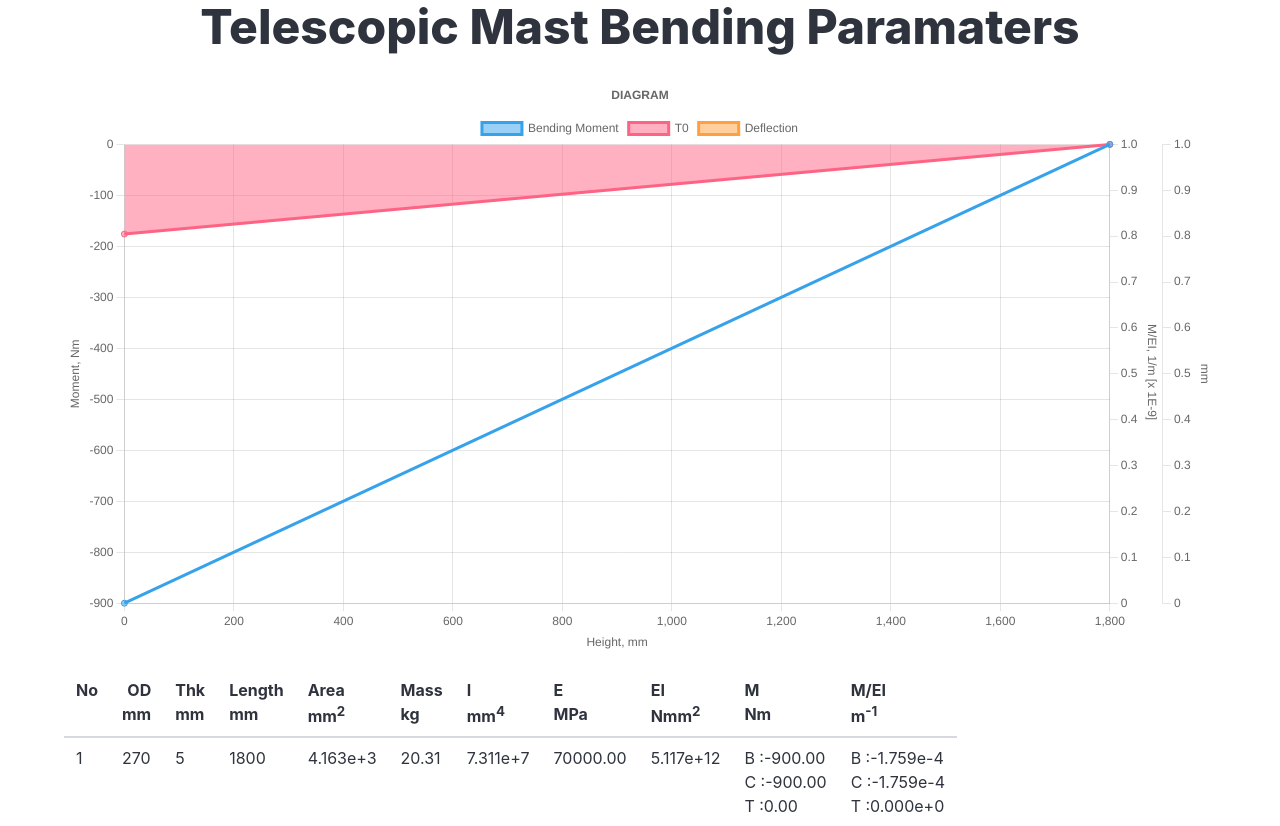
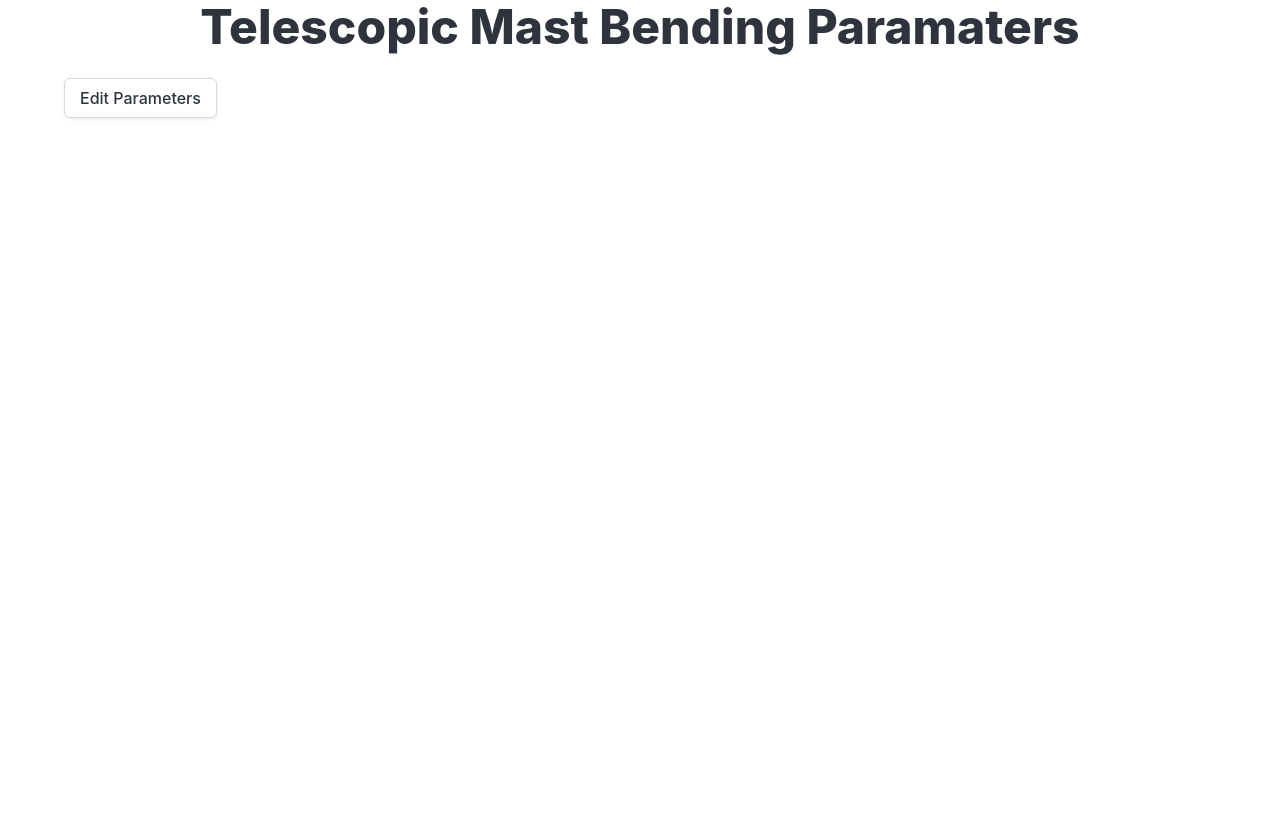
Before and after one commit to katemiz/GenericMast, a website: page index.html in a window 1280 px wide. After the commit the page ends 800 px from the top, so only its background shows below. Drawn offline with nearby package versions, Linux system fonts and the light colour scheme.

Commit message:
GUI improvements

```diff
--- a/data.js
+++ b/data.js
@@ -14,40 +14,40 @@ let data = {
             "density": 2710,
             'E':70E3
         },
-        // {
-        //     "length": 1000,
-        //     "od": 240,
-        //     "thickness": 4,
-        //     "density": 2710,
-        //     'E':70E3
-        // },
-        // {
-        //     "length": 1000,
-        //     "od": 220,
-        //     "thickness": 3,
-        //     "density": 2710,
-        //     'E':70E9
-        // },
-        // {
-        //     "length": 1000,
-        //     "od": 180,
-        //     "thickness": 2,
-        //     "density": 2710,
-        //     'E':70E9
-        // }
+        {
+            "length": 1000,
+            "od": 240,
+            "thickness": 4,
+            "density": 2710,
+            'E':70E3
+        },
+        {
+            "length": 1000,
+            "od": 220,
+            "thickness": 3,
+            "density": 2710,
+            'E':70E9
+        },
+        {
+            "length": 1000,
+            "od": 180,
+            "thickness": 2,
+            "density": 2710,
+            'E':70E9
+        }
 
     ],
 
     "overlaps": [
-        // {
-        //     "length": 200,
-        // },
-        // {
-        //     "length": 200,
-        // },
-        // {
-        //     "length": 200,
-        // },
+        {
+            "length": 200,
+        },
+        {
+            "length": 200,
+        },
+        {
+            "length": 200,
+        },
 
     ],
 
--- a/functions.js
+++ b/functions.js
@@ -227,7 +227,7 @@ function getMEI(){
 
 
 
-function run() {
+function runCalculations() {
 
     // getZPositions();
     // getTubeMasses();
@@ -241,7 +241,26 @@ function run() {
 
     // drawMDiagram();
 
+    renderModalContent(15)
+
     getTubeProps();
+}
+
+
+
+
+
+
+
+function runInputTable() {
+
+
+    let noOfSections = document.getElementById('noOfSections').value;
+    console.log("noOfSections",noOfSections)
+
+    renderModalContent(noOfSections)
+
+
 }
 
 
--- a/index.html
+++ b/index.html
@@ -12,6 +12,7 @@
     <link rel="stylesheet" href="https://cdn.jsdelivr.net/npm/bulma@1.0.2/css/bulma.min.css">
 
     <script src="../data.js"></script>
+    <script src="../modal.js"></script>
     <script src="../functions.js"></script>
     <script src="../gui.js"></script>
 
@@ -19,10 +20,16 @@
     <script>
 
         window.onload = function() {
-            run()
-            <!-- console.log("Data " , data); -->
 
+            renderModalContent(noOfSections)
+
+
+            //runCalculations()
         };
+
+        function refreshCalcs() {
+            toggleModal()
+        }
 
     </script>
 
@@ -41,43 +48,23 @@
 
     <h1 class="title is-size-1 has-text-centered">Telescopic Mast Bending Paramaters</h1>
 
+
+    <button class="button" onclick="toggleModal()">Edit Parameters</button>
+
     <div div class="bg-slate-300 my-4">
         <canvas id="myChart"></canvas>
     </div>
 
 
-    <div div class="">
-
-        <table class="table">
-        <thead>
-            <tr>
-                <th class="has-text-centered">No</th>
-                <th class="has-text-right">OD<br>mm</th>
-                <th class="text-left">Thk<br>mm</th>
-                <th class="text-left">Length<br>mm</th>
-                <th class="text-right">Area<br>mm<sup>2</sup></th>
-                <th class="text-right">Mass<br>kg</th>
-                <th class="text-right">I<br>mm<sup>4</sup></th>
-                <th class="text-right">E<br>MPa</th>
-                <th class="text-right">EI<br>Nmm<sup>2</sup></th>
-                <th class="text-right">M<br>Nm</th>
-                <th class="text-right">M/EI<br>m<sup>-1</sup></th>
-
-
-            </tr>
-        </thead>
-
-        <tbody id="tubes">
-
-        </tbody>
-        </table>
+    <div div class="propsTable">
+        <!-- propsTable.js -->
+        <!-- Content Populated by propsTable() -->
     </div>
 
-
-
-
-
-
+    <div class="modal" id="paramsModal">
+        <!-- modal.js -->
+        <!-- Content Populated by runInputTable() -->
+    </div>
 
 
 
--- /dev/null
+++ b/modal.js
@@ -0,0 +1,182 @@
+let showModal = false
+let noOfSections = 15
+
+
+function toggleModal () {
+
+    let m = document.getElementById('paramsModal')
+
+    if (showModal) {
+        m.classList.remove('is-active')
+    } else {
+        m.classList.add('is-active')
+    }
+    showModal = !showModal
+}
+
+
+
+
+
+
+
+
+
+
+function renderModalContent(noOfSections) {
+
+    /*
+    Modal
+    |---- Background
+    |---- Card
+        |---- Header
+        |---- Section
+        |---- Footer
+
+    */
+
+    let m = document.getElementById('paramsModal');
+
+    // MODAL BACKGROUND
+    let mb = document.createElement('div')
+    mb.classList.add('modal-background')
+    mb.addEventListener('click',toggleModal)
+    m.appendChild(mb)
+
+    // MODAL CARD
+    let mc = document.createElement('div')
+    mc.classList.add('modal-card')
+
+    // MODAL HEADER
+    let mh = document.createElement('header')
+    mh.classList.add('modal-card-head')
+
+    let mh_p = document.createElement('p')
+    mh_p.classList.add('modal-card-title')
+    mh_p.innerHTML = 'Mast Dimensions and Parameters'
+
+    let mh_b = document.createElement('buttom')
+    mh_b.classList.add('delete')
+    mh_b.innerHTML = 'Mast Dimensions and Parameters'
+
+    mh.appendChild(mh_p)
+    mh.appendChild(mh_b)
+    mc.appendChild(mh)
+
+    // SECTION
+    let ms = document.createElement('section')
+    ms.classList.add('modal-card-bod')
+
+    mc.appendChild(ms)
+
+    for (let index = 1; index < noOfSections; index++) {
+        let tubeCard = addField(index)
+        mc.appendChild(tubeCard)
+    }
+
+    // FOOTER
+    let mf_b1 = document.createElement('button')
+    mf_b1.classList.add('button', 'is-success')
+    mf_b1.innerHTML = 'Save Changes'
+    mf_b1.addEventListener('click',refreshCalcs)
+
+    let mf_b2 = document.createElement('button')
+    mf_b2.classList.add('button', 'is-success')
+    mf_b2.innerHTML = 'Cancel'
+    mf_b2.addEventListener('click',toggleModal)
+
+    let mf_bs = document.createElement('div')
+    mb.classList.add('buttons')
+
+    mf_bs.appendChild(mf_b1)
+    mf_bs.appendChild(mf_b2)
+
+    let mf_f = document.createElement('footer')
+    mf_f.classList.add('modal-card-foot')
+
+    mf_f.appendChild(mf_bs)
+
+    // MODAL
+    m.appendChild(mb)   // Background
+    m.appendChild(mc)   // Card -> Header - Section - Footer
+}
+
+
+function addField(index) {
+
+
+    let p1 = document.createElement('p')
+    p1.classList.add('title','is-4')
+    p1.innerHTML = 'Section Tube'+index
+
+    let divMc = document.createElement('div')
+    divMc.classList.add('media-content')
+
+    let divM = document.createElement('div')
+    divM.classList.add('media')
+
+    divMc.appendChild(p1)
+    divM.appendChild(divMc)
+
+    let divC = document.createElement('div')
+    divC.classList.add('card')
+
+    divC.appendChild(divMc)
+
+    return divC
+}
+
+
+
+
+
+
+
+function parametersButton() {
+
+    let horField = document.createElement('div')
+    horField.classList.add('field','is-horizontal')
+
+    let fieldLabel = document.createElement('div')
+    fieldLabel.classList.add('field-label','is-normal')
+
+    let label = document.createElement('label')
+    label.classList.add('label')
+    label.innerHTML = 'Number of Sections/Tubes?'
+
+    let fieldBody = document.createElement('div')
+    fieldBody.classList.add('field-body')
+
+    let field = document.createElement('div')
+    field.classList.add('field')
+
+    let pcontrol = document.createElement('p')
+    pcontrol.classList.add('control')
+
+    let selSpan = document.createElement('span')
+    selSpan.classList.add('select')
+
+    let selectEL = document.getElementById("select");
+
+    for (let index = 1; index < noOfSections; index++) {
+
+        let option = document.createElement("option");
+        option.text = index;
+        option.value = index;
+
+        if (noOfSections === index) {
+            option.selected = true
+        }
+
+        selectEL.appendChild(option)
+        selectEL.addEventListener('change',getNoOfSections)
+    }
+}
+
+
+function getNoOfSections() {
+
+    noOfSections = document.getElementById('getNoOfSections').value
+    console.log(noOfSections)
+
+}
```
Also changed, not shown: propsTable.js (added, +35 -0 lines).
